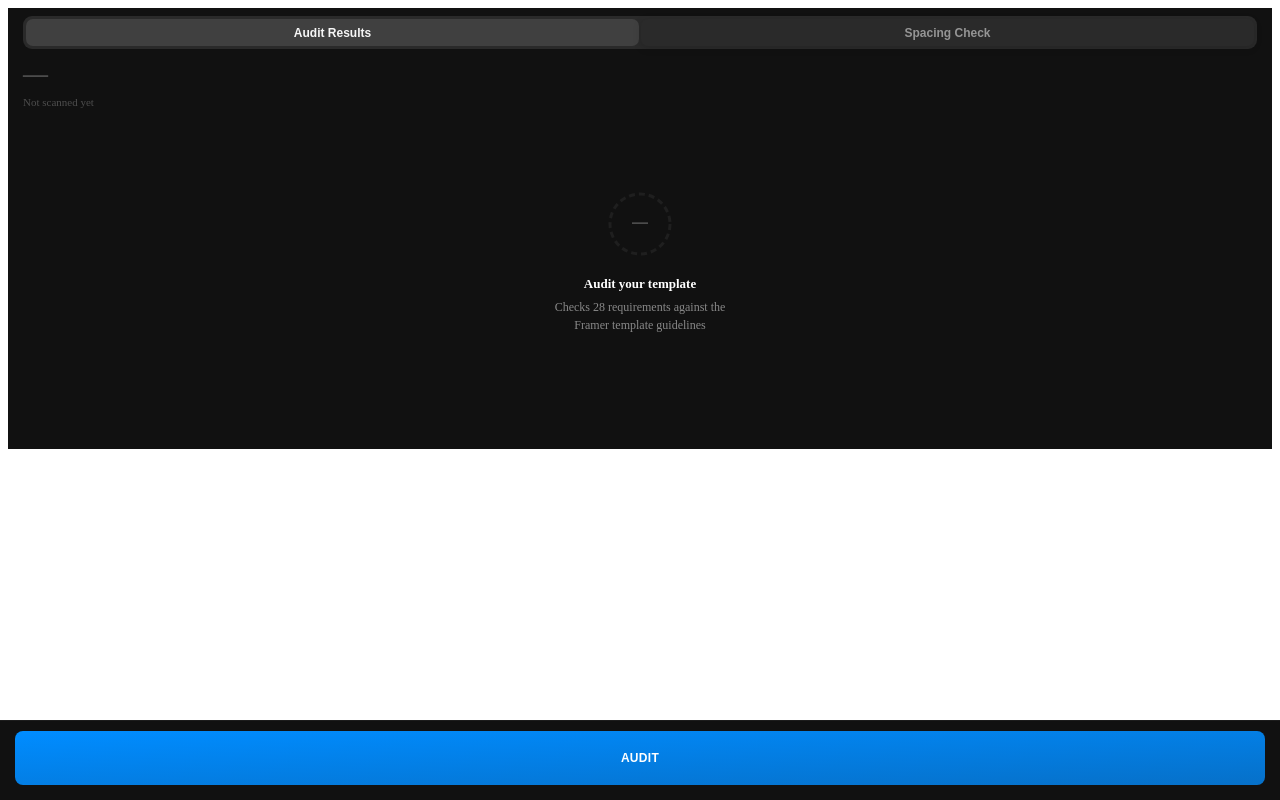
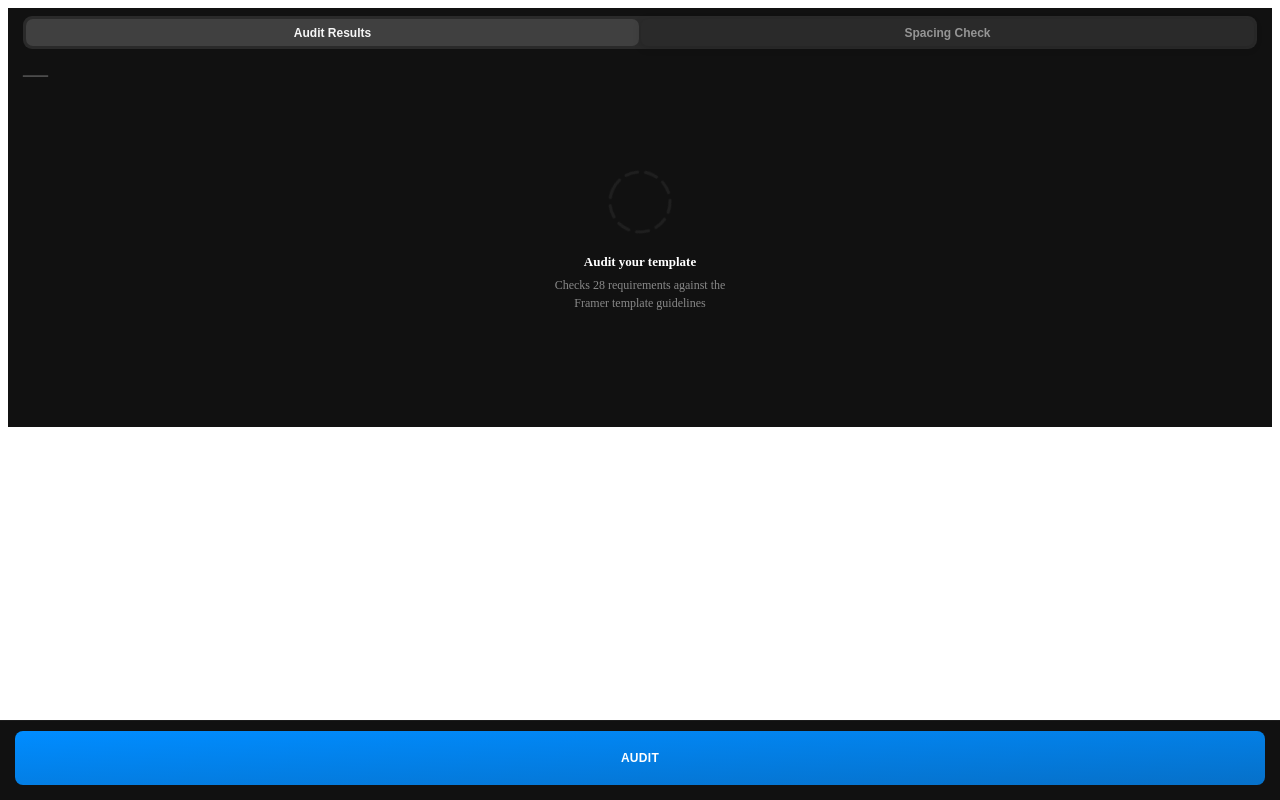
Before and after one commit to LabeebHameed/frame-audit, a React (Vite) app: page / in a window 1280 px wide. Built offline with nearby package versions, Linux system fonts and the light colour scheme; what framer-plugin would draw is missing.

Commit message:
Replace loading screen with animated spinner and remove 'Not scanned yet' text

```diff
--- a/src/App.tsx
+++ b/src/App.tsx
@@ -419,19 +419,8 @@ function ScoreRing(props: { theme: ThemeMode }): React.ReactElement {
     const colors = THEME_COLORS[props.theme]
     const ringColor = colors.card.border
     return (
-        <svg width="72" height="72" viewBox="0 0 72 72" fill="none">
-            <circle cx="36" cy="36" r="30" stroke={ringColor} strokeWidth="3" strokeDasharray="6 4" />
-            <text
-                x="36"
-                y="40"
-                textAnchor="middle"
-                fontSize="16"
-                fontWeight="600"
-                fill={colors.text.quaternary}
-                fontFamily="Inter, -apple-system, sans-serif"
-            >
-                —
-            </text>
+        <svg width="72" height="72" viewBox="0 0 72 72" fill="none" style={{ animation: "spin 1.2s linear infinite" }}>
+            <circle cx="36" cy="36" r="30" stroke={ringColor} strokeWidth="3" strokeDasharray="12 8" strokeLinecap="round" />
         </svg>
     )
 }
@@ -3016,9 +3005,6 @@ export function App(): React.ReactElement {
                             })()}
                             {/* Stats strip */}
                             {effectiveReport && <StatsStrip report={effectiveReport} />}
-                            {!effectiveReport && !isRunning && (
-                                <span style={{ fontSize: 11, color: "rgba(255,255,255,0.25)" }}>Not scanned yet</span>
-                            )}
                         </div>
 
                     <div className="audit-scroll" style={{ paddingBottom: 60, marginTop: 16 }}>
```
